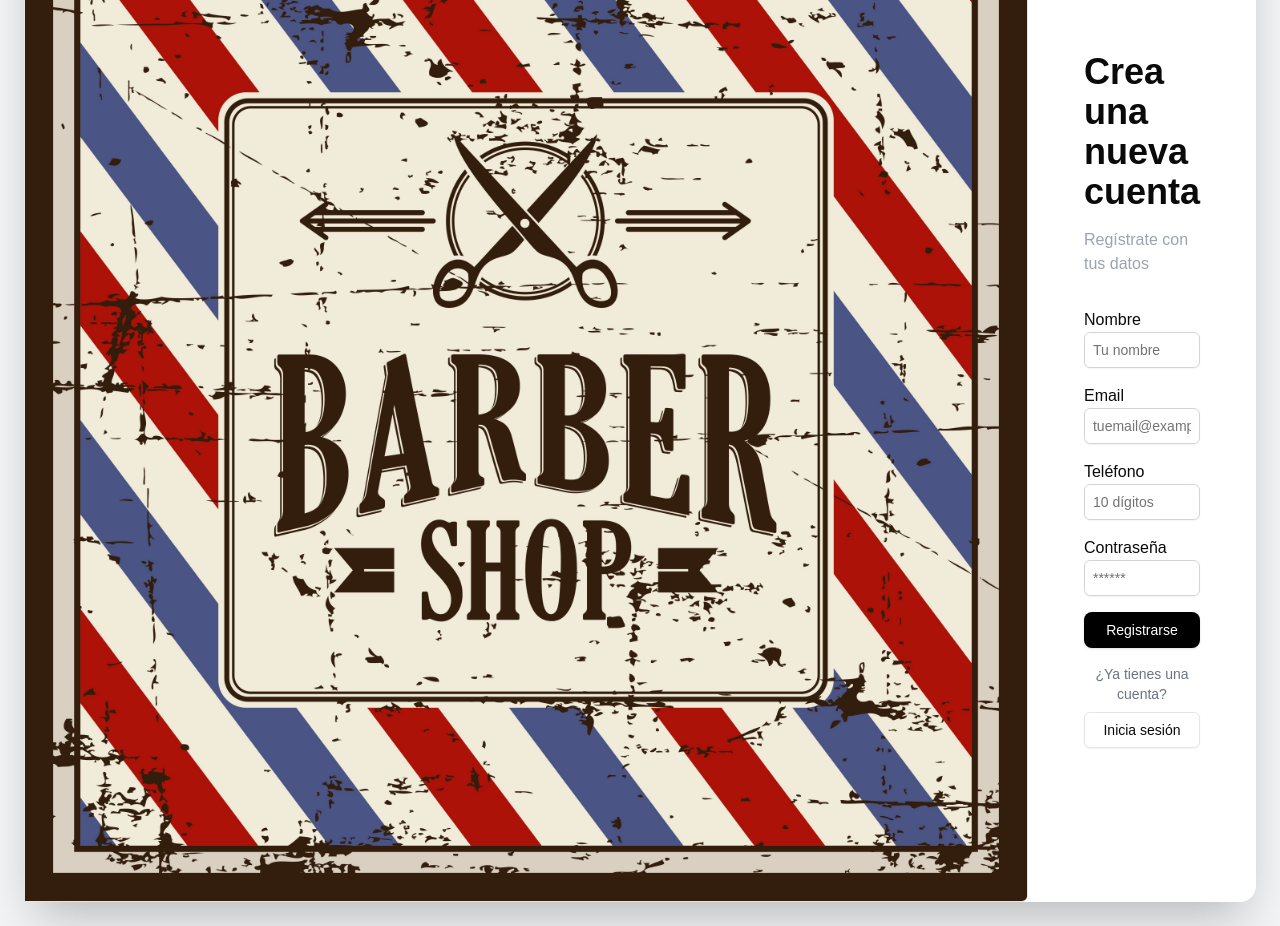
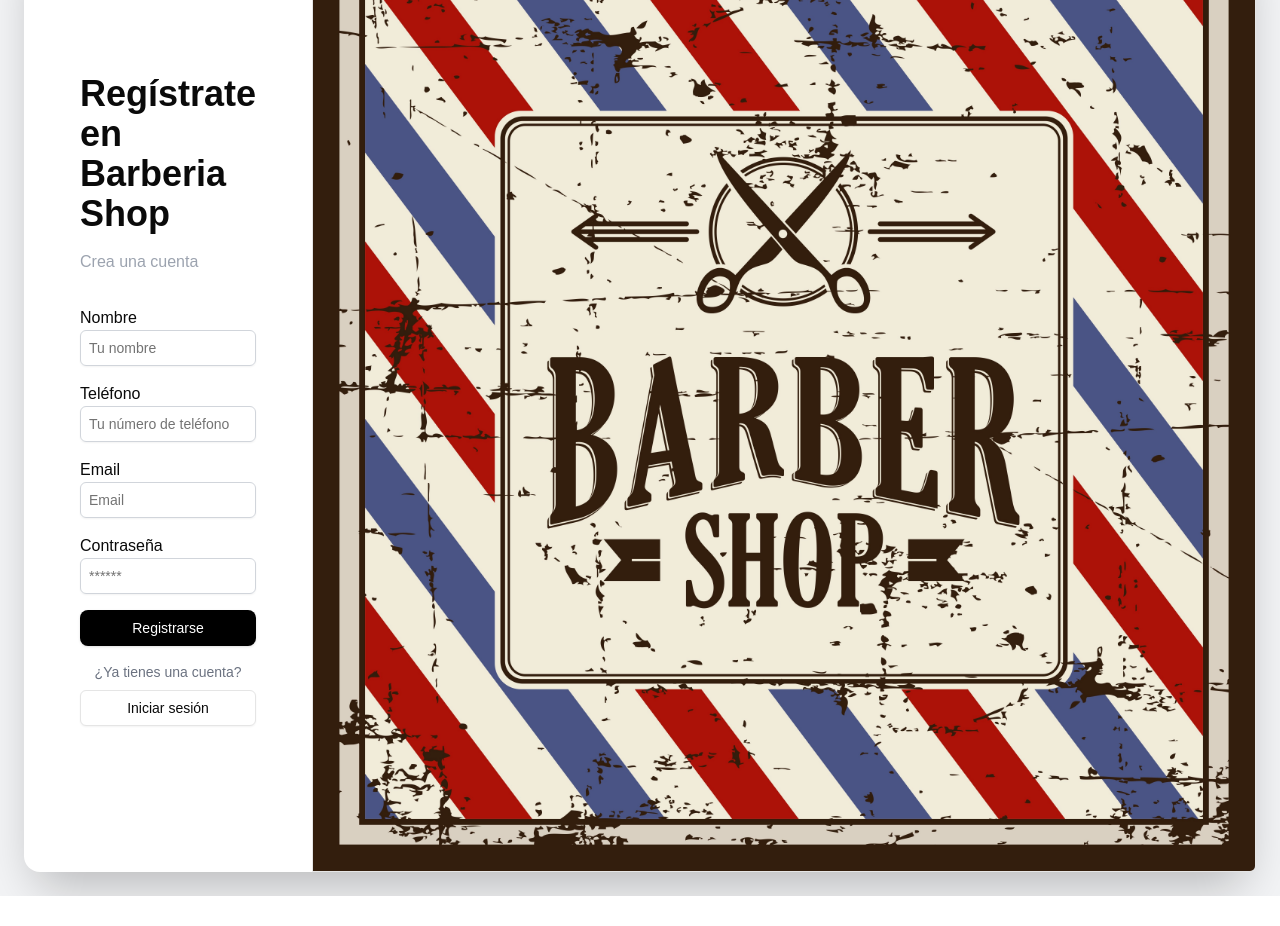
Before and after one commit to poncho29/gestor-de-citas-app, a Next.js app: page /auth/register in a window 1280 px wide. After the commit the page ends 896 px from the top, so only its background shows below. Built offline with nearby package versions, Linux system fonts and the light colour scheme; sample sign-in values are in the browser's storage.

Commit message:
fix registerlogin

```diff
--- a/package.json
+++ b/package.json
@@ -25,10 +25,12 @@
     "dayjs": "^1.11.13",
     "lucide-react": "^0.475.0",
     "next": "14.2.24",
+    "next-themes": "^0.4.4",
     "react": "^18",
     "react-dom": "^18",
     "react-hook-form": "^7.54.2",
     "react-icons": "^5.4.0",
+    "sonner": "^1.7.4",
     "tailwind-merge": "^3.0.1",
     "tailwindcss-animate": "^1.0.7",
     "zod": "^3.24.2"
--- a/src/actions/auth/registerUser.ts
+++ /dev/null
@@ -1,30 +0,0 @@
-export async function registerUser(
-  credentials: { name: string; email: string; phone: string; password: string },
-  login: (token: string) => void
-) {
-  try {
-    const response = await fetch("/api/register", {
-      method: "POST",
-      headers: {
-        "Content-Type": "application/json",
-      },
-      body: JSON.stringify(credentials),
-    });
-
-    if (!response.ok) {
-      const errorData = await response.json();
-      throw new Error(errorData?.message || "Error en el servidor");
-    }
-
-    const result = await response.json();
-
-    if (result.token) {
-      login(result.token);
-    }
-
-    return result;
-  } catch (error) {
-    console.error("Error en el registro:", error);
-    throw error;
-  }
-}
--- a/src/app/auth/register/components/RegisterForm.tsx
+++ b/src/app/auth/register/components/RegisterForm.tsx
@@ -1,126 +1,105 @@
 "use client";
 
+import { useRouter } from "next/navigation";
+import Image from "next/image";
+import { zodResolver } from "@hookform/resolvers/zod";
 import { useForm } from "react-hook-form";
 import { z } from "zod";
-import { zodResolver } from "@hookform/resolvers/zod";
+import { useState } from "react";
 import { Button } from "@/components/ui/button";
 import { Input } from "@/components/ui/input";
-import { useRouter } from "next/navigation";
-import Image from "next/image";
-import { registerUser } from "@/actions/auth/registerUser";
 
 const registerSchema = z.object({
     name: z.string().min(2, "El nombre debe tener al menos 2 caracteres."),
+    phone: z.string()
+        .min(10, "El teléfono debe tener al menos 10 dígitos.")
+        .max(15, "El teléfono no debe superar los 15 dígitos.")
+        .regex(/^\d+$/, "Solo se permiten números."),
     email: z.string().email("Por favor, ingresa un correo válido."),
-    phone: z.string().regex(/^\d{10}$/, "El teléfono debe tener 10 dígitos."),
-    password: z
-        .string()
-        .min(6, "La contraseña debe tener al menos 6 caracteres.")
-        .regex(
-            /(?:(?=.*\d)|(?=.*\W+))(?![.\n])(?=.*[A-Z])(?=.*[a-z]).*/,
-            "Debe contener al menos una mayúscula, una minúscula y un número o símbolo."
-        ),
+    password: z.string().min(6, "La contraseña debe tener al menos 6 caracteres."),
 });
 
 type RegisterFormInputs = z.infer<typeof registerSchema>;
 
 export default function RegisterForm() {
+    const router = useRouter();
+    const [error, setError] = useState<string | null>(null);
+
     const {
         register,
         handleSubmit,
-        reset,
         formState: { errors, isSubmitting },
     } = useForm<RegisterFormInputs>({
         resolver: zodResolver(registerSchema),
-        defaultValues: {
-            name: "",
-            email: "",
-            phone: "",
-            password: "",
-        },
     });
-
-    const router = useRouter();
 
     const onSubmit = async (data: RegisterFormInputs) => {
         try {
-            await registerUser(data, (token) => {
-                console.log("Token recibido:", token);
-            });
-            reset();
-            router.push("/login");
+            console.log("Datos de registro:", data);
+            router.push("/auth/login");
         } catch (error) {
             console.error("Error durante el registro:", error);
+            const errorMessage = error instanceof Error ? error.message : "Error al registrarse";
+            setError(errorMessage);
         }
     };
 
-
     return (
         <div className="flex items-center justify-center min-h-screen bg-gray-100">
-            <div className="relative flex flex-col m-6 space-y-8 bg-white shadow-2xl rounded-2xl md:flex-row-reverse md:space-y-0">
-
+            <div className="relative flex flex-col m-6 space-y-8 bg-white shadow-2xl rounded-2xl md:flex-row md:space-y-0">
                 <div className="flex flex-col justify-center p-8 md:p-14">
-                    <h2 className="mb-4 text-4xl font-bold">Crea una nueva cuenta</h2>
-                    <p className="font-light text-gray-400 mb-8">Regístrate con tus datos</p>
-
+                    <h2 className="mb-4 text-4xl font-bold">Regístrate en Barberia Shop</h2>
+                    <p className="font-light text-gray-400 mb-8">Crea una cuenta</p>
                     <form onSubmit={handleSubmit(onSubmit)} className="space-y-4">
-                        {[
-                            { label: "Nombre", name: "name", type: "text", placeholder: "Tu nombre" },
-                            { label: "Email", name: "email", type: "email", placeholder: "tuemail@example.com" },
-                            { label: "Teléfono", name: "phone", type: "tel", placeholder: "10 dígitos" },
-                            { label: "Contraseña", name: "password", type: "password", placeholder: "******" },
-                        ].map(({ label, name, type, placeholder }) => (
-                            <div key={name}>
-                                <label className="block text-md">{label}</label>
-                                <Input
-                                    {...register(name as keyof RegisterFormInputs)}
-                                    type={type}
-                                    placeholder={placeholder}
-                                    className="w-full p-2 border border-gray-300 rounded-md"
-                                />
-                                {errors[name as keyof RegisterFormInputs] && (
-                                    <p className="text-red-500 text-xs mt-1">
-                                        {errors[name as keyof RegisterFormInputs]?.message}
-                                    </p>
-                                )}
-                            </div>
-                        ))}
-
+                        <div>
+                            <label className="block text-md">Nombre</label>
+                            <Input
+                                {...register("name")}
+                                type="text"
+                                placeholder="Tu nombre"
+                                className="w-full p-2 border border-gray-300 rounded-md"
+                            />
+                            {errors.name && <p className="text-red-500 text-xs mt-1">{errors.name.message}</p>}
+                        </div>
+                        <div>
+                            <label className="block text-md">Teléfono</label>
+                            <Input
+                                {...register("phone")}
+                                type="text"
+                                placeholder="Tu número de teléfono"
+                                className="w-full p-2 border border-gray-300 rounded-md"
+                            />
+                            {errors.phone && <p className="text-red-500 text-xs mt-1">{errors.phone.message}</p>}
+                        </div>
+                        <div>
+                            <label className="block text-md">Email</label>
+                            <Input
+                                {...register("email")}
+                                type="email"
+                                placeholder="Email"
+                                className="w-full p-2 border border-gray-300 rounded-md"
+                            />
+                            {errors.email && <p className="text-red-500 text-xs mt-1">{errors.email.message}</p>}
+                        </div>
+                        <div>
+                            <label className="block text-md">Contraseña</label>
+                            <Input
+                                {...register("password")}
+                                type="password"
+                                placeholder="******"
+                                className="w-full p-2 border border-gray-300 rounded-md"
+                            />
+                            {errors.password && <p className="text-red-500 text-xs mt-1">{errors.password.message}</p>}
+                        </div>
                         <Button
                             type="submit"
                             disabled={isSubmitting}
                             className="w-full bg-black text-white p-2 rounded-lg hover:bg-white hover:text-black hover:border-gray-300"
                         >
-                            {isSubmitting ? (
-                                <div className="flex items-center justify-center">
-                                    <svg
-                                        className="animate-spin h-5 w-5 mr-3 text-white"
-                                        xmlns="http://www.w3.org/2000/svg"
-                                        fill="none"
-                                        viewBox="0 0 24 24"
-                                    >
-                                        <circle
-                                            className="opacity-25"
-                                            cx="12"
-                                            cy="12"
-                                            r="10"
-                                            stroke="currentColor"
-                                            strokeWidth="4"
-                                        ></circle>
-                                        <path
-                                            className="opacity-75"
-                                            fill="currentColor"
-                                            d="M4 12a8 8 0 018-8V0C5.373 0 0 5.373 0 12h4zm2 5.291A7.962 7.962 0 014 12H0c0 3.042 1.135 5.824 3 7.938l3-2.647z"
-                                        ></path>
-                                    </svg>
-                                    Registrando...
-                                </div>
-                            ) : (
-                                "Registrarse"
-                            )}
+                            {isSubmitting ? "Registrando..." : "Registrarse"}
                         </Button>
+                        {error && <p className="text-red-500 font-medium mt-4">{error}</p>}
                     </form>
-
                     <div className="mt-4 text-center">
                         <p className="text-gray-500 text-sm">¿Ya tienes una cuenta?</p>
                         <Button
@@ -128,17 +107,16 @@ export default function RegisterForm() {
                             className="w-full mt-2"
                             onClick={() => router.push("/auth/login")}
                         >
-                            Inicia sesión
+                            Iniciar sesión
                         </Button>
                     </div>
                 </div>
-
                 <div className="relative hidden md:block">
                     <Image
                         src="/barberia.jpg"
                         width={400}
                         height={400}
-                        alt="Registro"
+                        alt="Register"
                         className="w-full h-full border rounded-r-md object-cover"
                     />
                 </div>
--- a/src/context/auth/AuthProvider.tsx
+++ b/src/context/auth/AuthProvider.tsx
@@ -1,8 +1,11 @@
 "use client";
 
 import { useEffect, useState } from "react";
+
 import { useRouter } from "next/navigation";
+
 import { AuthContext } from "./AuthContext";
+
 import { loginAction } from "@/actions/auth/login-action";
 
 export const AuthProvider = ({ children }: { children: React.ReactNode }) => {
```
Also changed, not shown: src/actions/auth/register-action.ts (added, +43 -0 lines), src/components/ui/sonner.tsx (added, +31 -0 lines), 1 other file (tests, documents, lock files or other folders).
